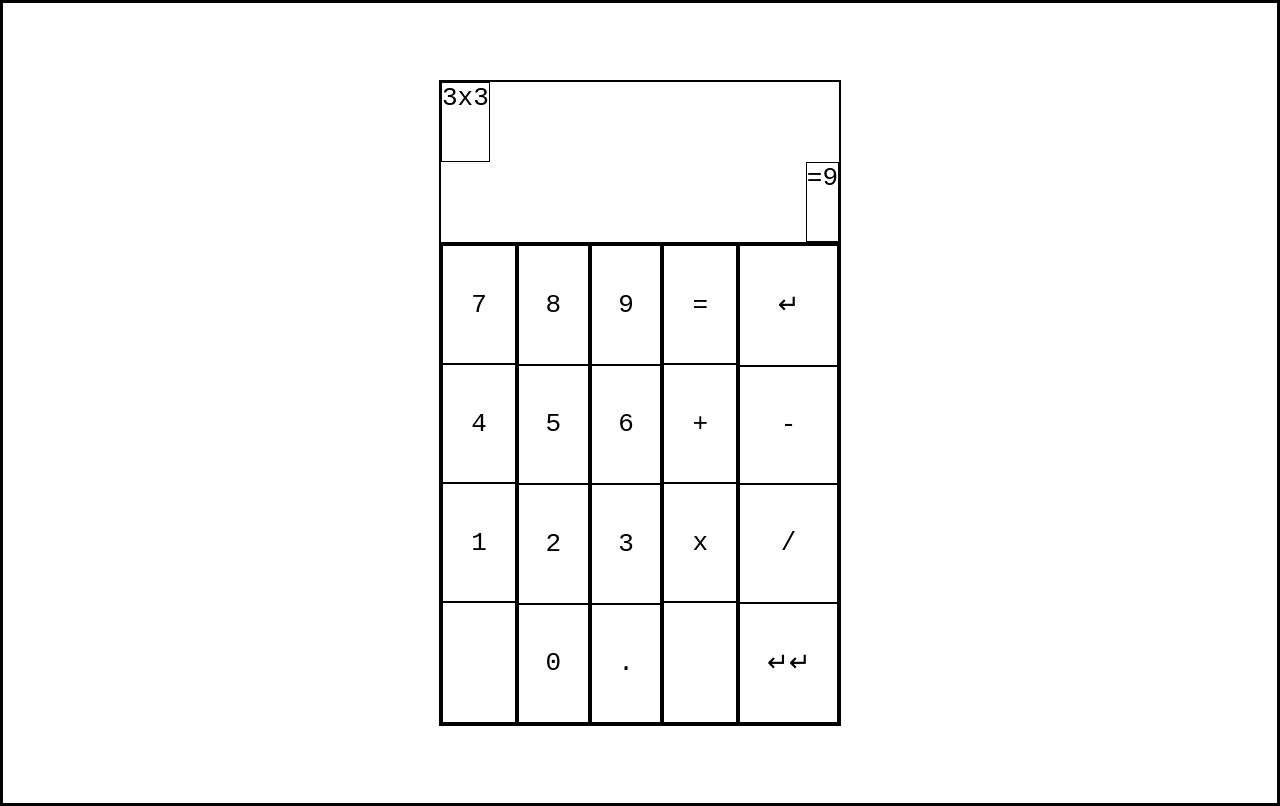
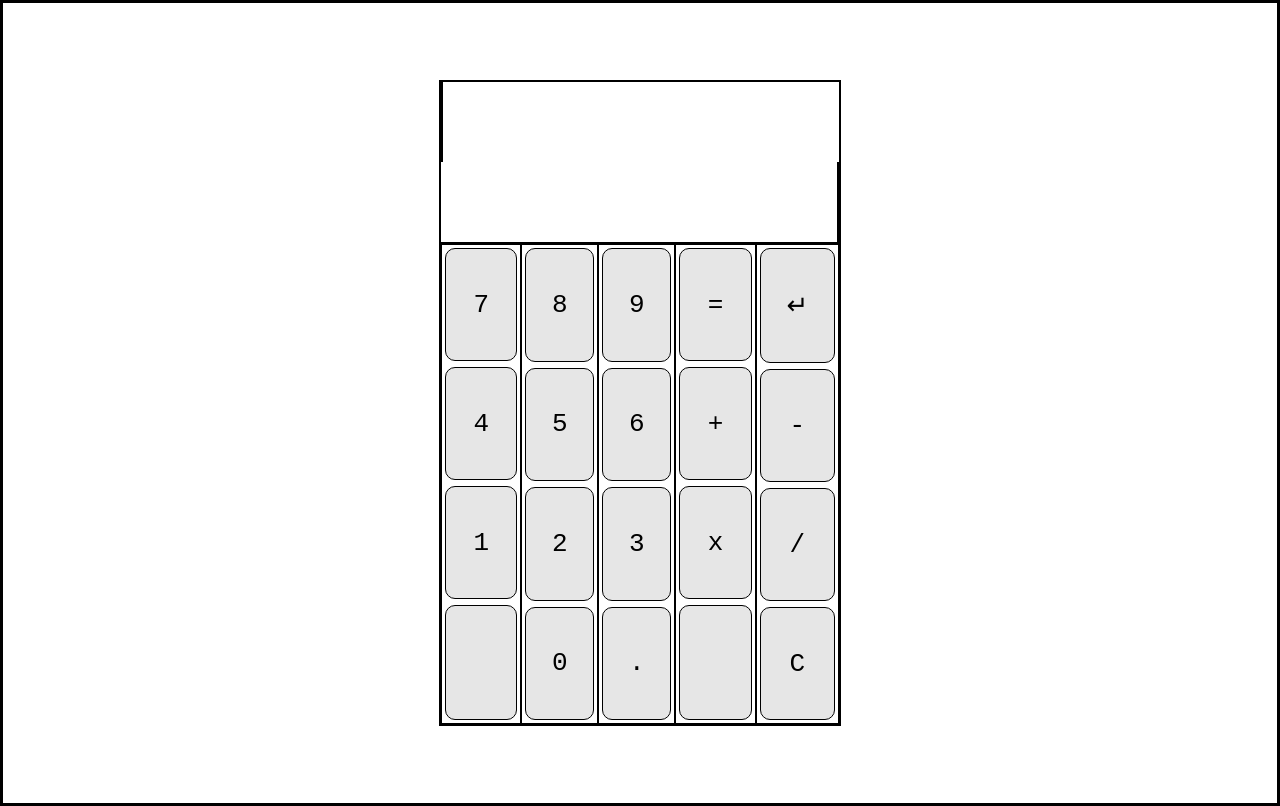
Before and after one commit to AinanCawley/odin-calculator, a plain HTML site: page index.html in a window 1280 px wide. Drawn offline with Linux system fonts and the light colour scheme.

Commit message:
Make buttons change color on hover and click using CSS

```diff
--- a/script.js
+++ b/script.js
@@ -22,6 +22,12 @@ const operate = function( operation, a, b )
 {
     return operation(a,b);
 };
+
+let firstNumber = "";
+let chosenOperator = "";
+let secondNumber = "";
+let result = "";
+let displayString = "";
 
 //DOM STUFF
 
@@ -152,7 +158,7 @@ for( let i = 0; i < 5; i++ )
             if( j==3 )
             {
                 button.id = "clearButton";
-                button.innerText = "\u21b5\u21b5";
+                button.innerText = "C";
             }
         }
 
@@ -170,8 +176,8 @@ const calculatorDisplayBottom = document.createElement('div');
 calculatorDisplayTop.classList.add('displayTop');
 calculatorDisplayBottom.classList.add('displayBottom');
 
-calculatorDisplayTop.innerText = "3x3"; //TESTING DISPLAY
-calculatorDisplayBottom.innerText = "=9"; //TESTING DISPLAY
+calculatorDisplayTop.innerText = firstNumber + chosenOperator + secondNumber;
+calculatorDisplayBottom.innerText = result;
 
 calculatorDisplay.appendChild(calculatorDisplayTop);
 calculatorDisplay.appendChild(calculatorDisplayBottom);
--- a/style.css
+++ b/style.css
@@ -69,6 +69,19 @@
     display: flex;
     align-items: center;
     justify-content: center;
+    background-color: rgb(230,230,230);
+    border-radius: 10px;
+    margin: 3px;
+}
+
+.calculatorButton:hover
+{
+    background-color: rgb(200,200,200);
+}
+
+.calculatorButton:active
+{
+    background-color: rgb(150,150,150);
 }
 
 .displayTop
```
